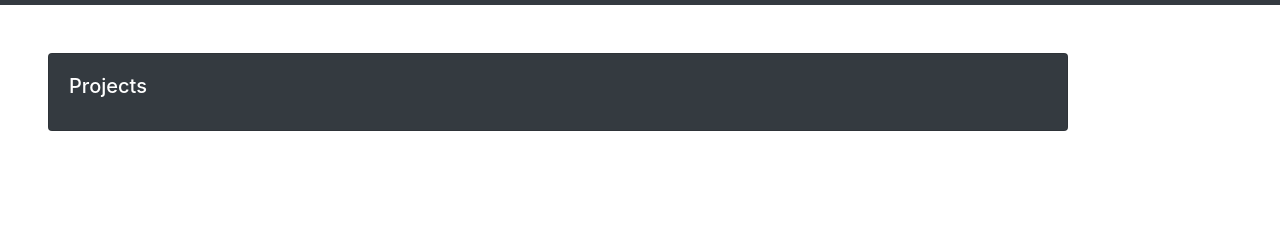
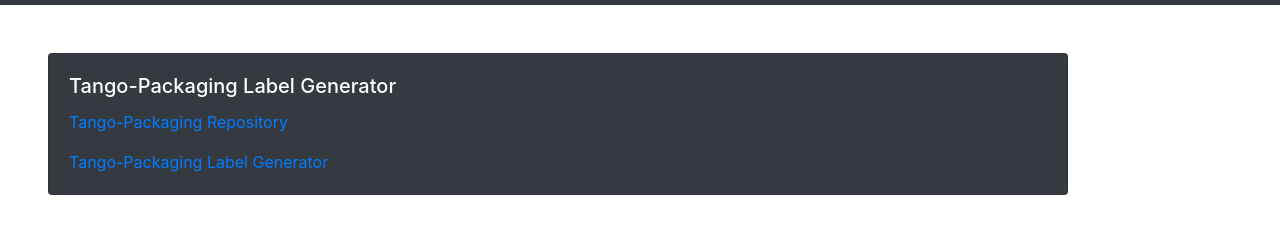
Before and after one commit to ryryp97/Portfolio, a plain HTML site: page projects.html in a window 1280 px wide. Shown: the part 51-284 px from the top of the page. Drawn offline with nearby package versions, Linux system fonts and the light colour scheme.

Commit message:
added a project that I worked on to the projects page and links to the repo

```diff
--- a/projects.html
+++ b/projects.html
@@ -30,8 +30,9 @@
             <div class="row no-gutters">
             <div class="col">
                 <div class="card-body">
-                <h5 class="card-title">Projects</h5>
-
+                <h5 class="card-title">Tango-Packaging Label Generator</h5>
+                <p class="card-text"><a href="https://github.com/CoryFay/tango-packaging">Tango-Packaging Repository</a></p>
+                <p class="card-text"><a href="https://coryfay.github.io/tango-packaging/">Tango-Packaging Label Generator</a></p>
                 </div>
             </div>
 
```
